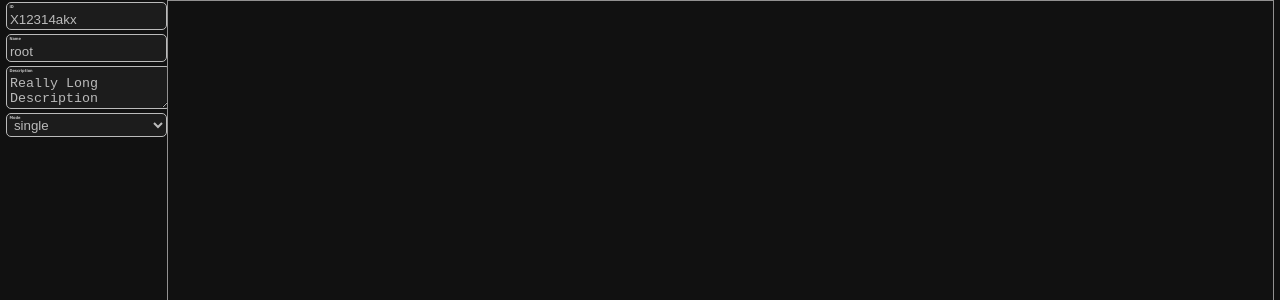
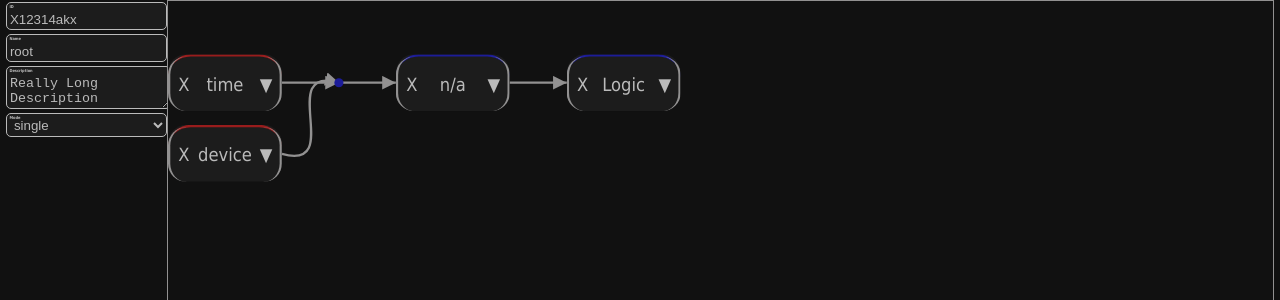
Before and after one commit to asosnovsky/Shortumation, a React (Vite) app in the folder web/: page / in a window 1280 px wide. Shown: the top 300 px of the page. Built offline with nearby package versions, Linux system fonts and the light colour scheme.

Commit message:
initial graph view

```diff
--- a/web/src/automations/utils.ts
+++ b/web/src/automations/utils.ts
@@ -66,6 +66,11 @@ export const getDescriptionFromAutomationNode = <N extends AutomationNodeTypes>(
                     }
                 }
         }
+    } else {
+        if (node.alias) {
+            return node.alias;
+        }
+        return node.platform
     }
     return 'n/a'
 }
--- a/web/src/components/AutomationEditor/DAGEdge.tsx
+++ b/web/src/components/AutomationEditor/DAGEdge.tsx
@@ -1,4 +1,3 @@
-import { NODE_HEIGHT, NODE_WIDTH } from "./constants"
 import { EdgeDirection, Point } from "./types"
 
 
@@ -8,14 +7,17 @@ export interface EdgeProp {
     p2: Point,
     direction: EdgeDirection,
 }
-export default ({p1, p2, direction}: EdgeProp) => {
-    const [x1,y1] = [p1[0] + NODE_WIDTH, p1[1]+NODE_HEIGHT/2]
-    const [x2,y2] = [p2[0], p2[1]+NODE_HEIGHT/2]
+export default ({
+    p1: [x1,y1],
+    p2: [x2,y2],
+    direction,
+}: EdgeProp) => {
     const [_,my] = [(x1+x2)/2, (y1+y2)/2]
-    const theta = Math.atan2(y2 -y1, x2-x1) -Math.PI / 2
-    const cx1 =  x1 + NODE_WIDTH
+    const theta = Math.atan2(y2 -y1, x2-x1)  - Math.PI / 2
+    console.log({theta}, Math.sin(theta))
+    const cx1 =  x1 - 45 * Math.sin(theta)
     const cy1 = my - 30 * Math.cos(theta)
-    const cx2 = x2 - NODE_WIDTH
+    const cx2 = x2 + 45 * Math.sin(theta)
     const cy2 = my + 30 * Math.cos(theta)
 
     return <path className="edge"
--- a/web/src/components/AutomationEditor/DAGNode.tsx
+++ b/web/src/components/AutomationEditor/DAGNode.tsx
@@ -18,15 +18,15 @@ export default ({
     onXClick=() => {},
     onOpenClick=() => {},
     isOpen=false,
-    nodeType,
+    color,
 }: NodeProp) => <foreignObject x={x} y={y} width={width} height={height}>
-    <div className="automation-dag--node">
-        <div className={`automation-dag--node-inner ${nodeType}`}>
-            <div className="automation-dag--node-inner-edge left" onClick={onXClick}>
+    <div className="automation-editor--node">
+        <div className={`automation-editor--node-inner top-color ${color}`}>
+            <div className="automation-editor--node-inner-edge left" onClick={onXClick}>
                 <div className="automation-node-side-button">X</div>
             </div>
-            <div className="automation-dag--node-inner-text">{text}</div>
-            <div className="automation-dag--node-inner-edge right" onClick={onOpenClick}>
+            <div className="automation-editor--node-inner-text">{text}</div>
+            <div className="automation-editor--node-inner-edge right" onClick={onOpenClick}>
                 <div className="automation-node-side-button">{isOpen ? "▲" : "▼"}</div>
             </div>
         </div>
--- a/web/src/components/AutomationEditor/index.tsx
+++ b/web/src/components/AutomationEditor/index.tsx
@@ -1,6 +1,13 @@
 import { AutomationData } from "~/automations/types";
+import { AutomationCondition } from "~/automations/types/conditions";
+import { AutomationTrigger } from "~/automations/types/triggers";
+import { getDescriptionFromAutomationNode } from "~/automations/utils";
 import useWindowSize from "~/utils/useWindowSize";
 import AutoInfoBox from "./AutoInfoBox";
+import { NODE_HEIGHT, NODE_WIDTH } from "./constants";
+import DAGEdge from "./DAGEdge";
+import DAGNode from "./DAGNode";
+import { Point } from "./types";
 
 interface Props {
     automation: AutomationData;
@@ -11,11 +18,47 @@ export default function AutomationEditor({
     onUpdate,
 }: Props) {
 
+    // state
     const {ratioWbh} = useWindowSize();
 
+    // alias
+    const nHDF = 1.5 // node horizontal distance factor
     const graphHeight = 300;
     const graphWidth = Math.round(graphHeight * ratioWbh);
-    console.log({ratioWbh, graphHeight, graphWidth})
+    const pointTrigToCond: Point = [NODE_WIDTH*nHDF, NODE_HEIGHT/2]
+
+    // render funcs
+    const renderTrigger = (trigger: AutomationTrigger, i: number) => {
+        const nodeLoc: Point = [0 ,i*NODE_HEIGHT*1.25];
+        return <>
+            <DAGNode key={`node.${i}`} loc={nodeLoc} text={getDescriptionFromAutomationNode(trigger)} color="red"/>
+            <DAGEdge
+                key={`edge.${i}`}
+                p1={[NODE_WIDTH , nodeLoc[1] + 0.5 * NODE_HEIGHT]}
+                p2={pointTrigToCond}
+                direction="1->2"
+            />
+        </>
+    }
+    const renderMidCondition = (condition: AutomationCondition, i: number) => {
+        const nodeLoc: Point = [pointTrigToCond[0] + NODE_WIDTH/2 , 0];
+        let lastNodeLoc = pointTrigToCond;
+        if (i > 0) {
+            lastNodeLoc = [nodeLoc[0] + NODE_WIDTH*((i - 1)*nHDF+1), nodeLoc[1] + NODE_HEIGHT/2];
+            nodeLoc[0] += NODE_WIDTH*i*nHDF
+        }
+        return <>
+            <DAGNode key={`node.${i}`} loc={nodeLoc} text={getDescriptionFromAutomationNode(condition)} color="blue"/>
+            <DAGEdge
+                key={`edge.${i}`}
+                p1={lastNodeLoc}
+                p2={[nodeLoc[0], nodeLoc[1] + NODE_HEIGHT/2]}
+                direction="1->2"
+            />
+        </>
+    }
+
+    // render
     return <div className="automation-editor" style={{
         flexDirection: ratioWbh >= 0.75 ? 'row' : 'column'
     }}>
@@ -35,13 +78,15 @@ export default function AutomationEditor({
                     <path d="M 0 0 L 10 5 L 0 10 z" />
                 </marker>
                 </defs>
-                {/* <rect x="1" y="1" height={GRAPH_HEIGHT-1} width={GRAPH_WIDTH} stroke="white" fill="none"/> */}
-                {/* <g className="automation-dag-edges">
-
+                <g className="triggers">
+                    {automation.trigger.map(renderTrigger)}
                 </g>
-                <g className="automation-dag-nodes">
-
-                </g> */}
+                <g className="conditions">
+                    {automation.condition.map(renderMidCondition)}
+                </g>
+                <circle className="blue" cx={pointTrigToCond[0]} cy={pointTrigToCond[1]} r={2}/>
+                <g className="actions">
+                </g>
             </svg>
         </div>
 </div>
--- a/web/src/components/AutomationEditor/types.ts
+++ b/web/src/components/AutomationEditor/types.ts
@@ -1,11 +1,8 @@
-import { AutomationNodeTypes } from "../../automations/types";
-
-
 export type Point = [number, number];
 export interface Node {
     loc: Point;
     text: JSX.Element | string;
-    nodeType: AutomationNodeTypes;
+    color: 'red' | 'blue' | 'green';
 }
 export interface Edge {
     from: string;
--- a/web/src/pages/Home.tsx
+++ b/web/src/pages/Home.tsx
@@ -14,6 +14,13 @@ export function Home() {
         {
             platform: 'time',
             at: '10:00:00'
+        },
+        {
+          platform: "device",
+          device_id: "34749",
+          domain: "zha",
+          type: "remote_button_double_press",
+          subtype: "remote_button_double_press"
         }
       ],
       condition: [
@@ -22,6 +29,22 @@ export function Home() {
             condition: 'template',
             condition_data: {
               value_template: 'states(switch.kitchen_light) == "on"'
+            }
+        },
+        {
+            $smType: "condition",
+            condition: 'and',
+            condition_data: {
+              conditions: [
+                {
+                  $smType: 'condition',
+                  condition: 'numeric_state',
+                  condition_data: {
+                    entity_id: 'sensor.temperature_kitchen',
+                    below: '15',
+                  }
+                }
+              ]
             }
         }
       ],
--- a/web/src/styles/components/AutomationDAG.scss
+++ b/web/src/styles/components/AutomationDAG.scss
@@ -14,6 +14,13 @@
       width: 99%;
       padding: 0;
       margin: 0;
+
+      circle {
+        fill: adjust-color($color: $secondary, $green: 125, $blue: 125);
+        &.blue {
+          fill: adjust-color($color: $secondary, $blue: 125);
+        }
+      }
     }
   }
 
```
Also changed, not shown: web/src/automations/types/triggers.ts (+17 -13 lines). Lines whose indentation alone changed are shown as unchanged.
